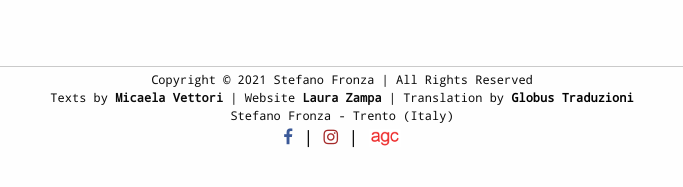
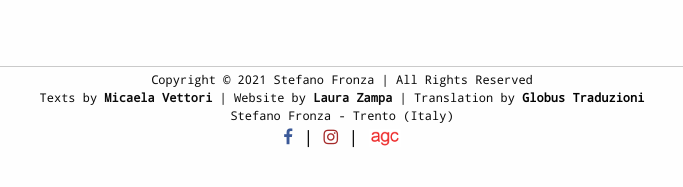
Before and after one commit to stefanofronza/stefanofronza.github.io, a plain HTML site: page en/between_music-en.html in a window 1280 px wide. Shown: the part 1703-1890 px from the top of the page, 298-981 px from the left. Drawn offline with Linux system fonts and the light colour scheme.

Commit message:
Aggiunto website by

```diff
--- a/en/between_music-en.html
+++ b/en/between_music-en.html
@@ -368,7 +368,7 @@ Please write here any remark, curiosity, comment and I'll be glad to answer:
 
 <footer>
  Copyright © 2021 Stefano Fronza | All Rights Reserved</br>
- Texts by <b>Micaela Vettori</b> | Website <b>Laura Zampa</b> | Translation by <a href="https://globustraduzioni.it/en/index-en.html" target="_blank"><b>Globus Traduzioni</b></a></br>
+ Texts by <b>Micaela Vettori</b> | Website by <b>Laura Zampa</b> | Translation by <a href="https://globustraduzioni.it/en/index-en.html" target="_blank"><b>Globus Traduzioni</b></a></br>
  Stefano Fronza - Trento (Italy)</br>
  <div class="social">
        <div class="show-for-medium">  <a href="https://www.facebook.com/stefanogioiellifronza" target="_blank"><i class="fa fa-facebook"></i></a> | <a href="https://www.instagram.com/stefano.fronza/" target="_blank"><i class="fa fa-instagram"></i></a>
```
Also changed, not shown: en/contacts.html (+1 -1 lines), en/easy_living-en.html (+1 -1 lines), en/glimpses-en.html (+1 -1 lines), en/index-en.html (+1 -1 lines), en/jewels.html (+1 -1 lines), en/news-en.html (+1 -1 lines), en/profile.html (+1 -1 lines).
